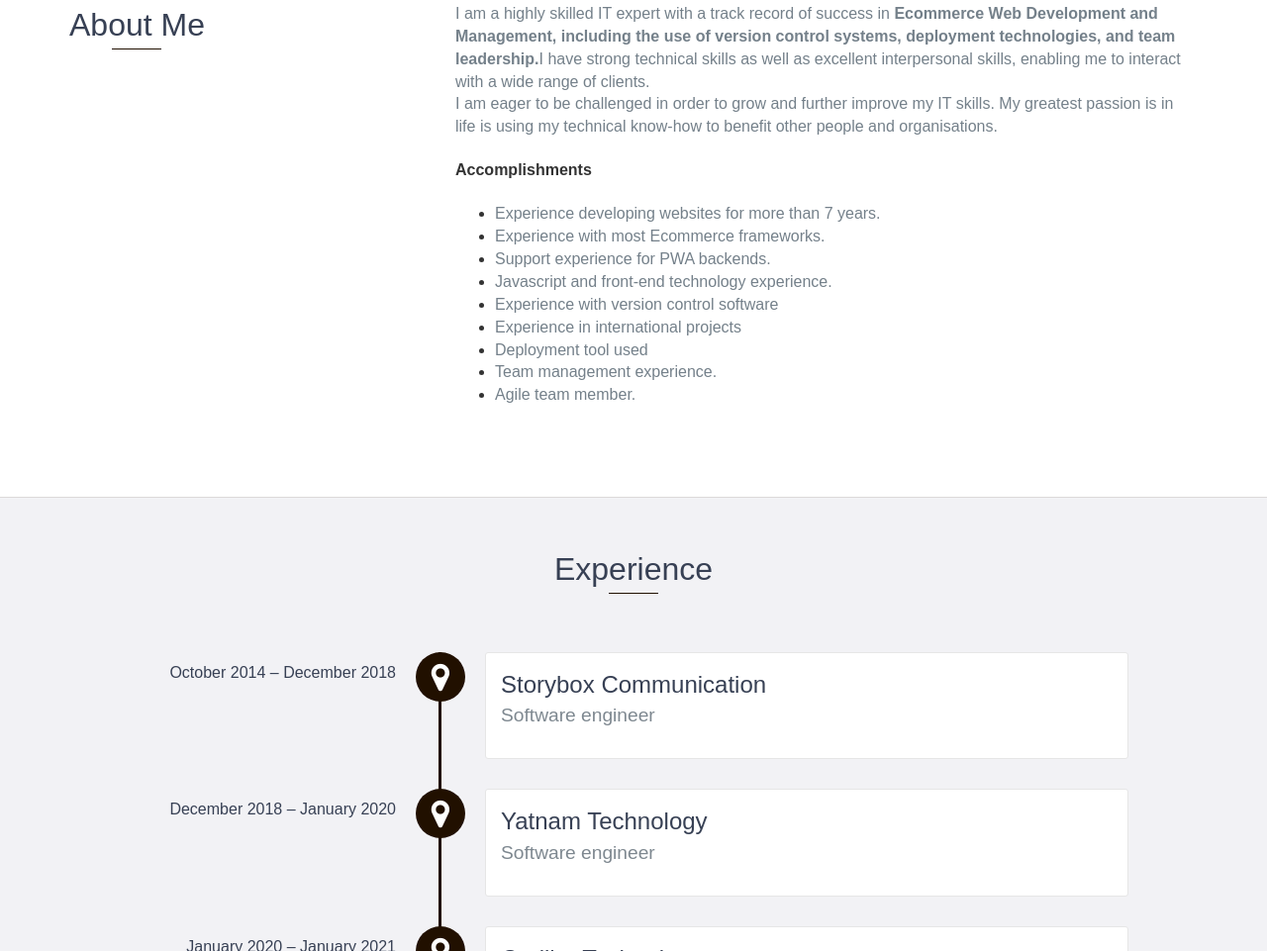
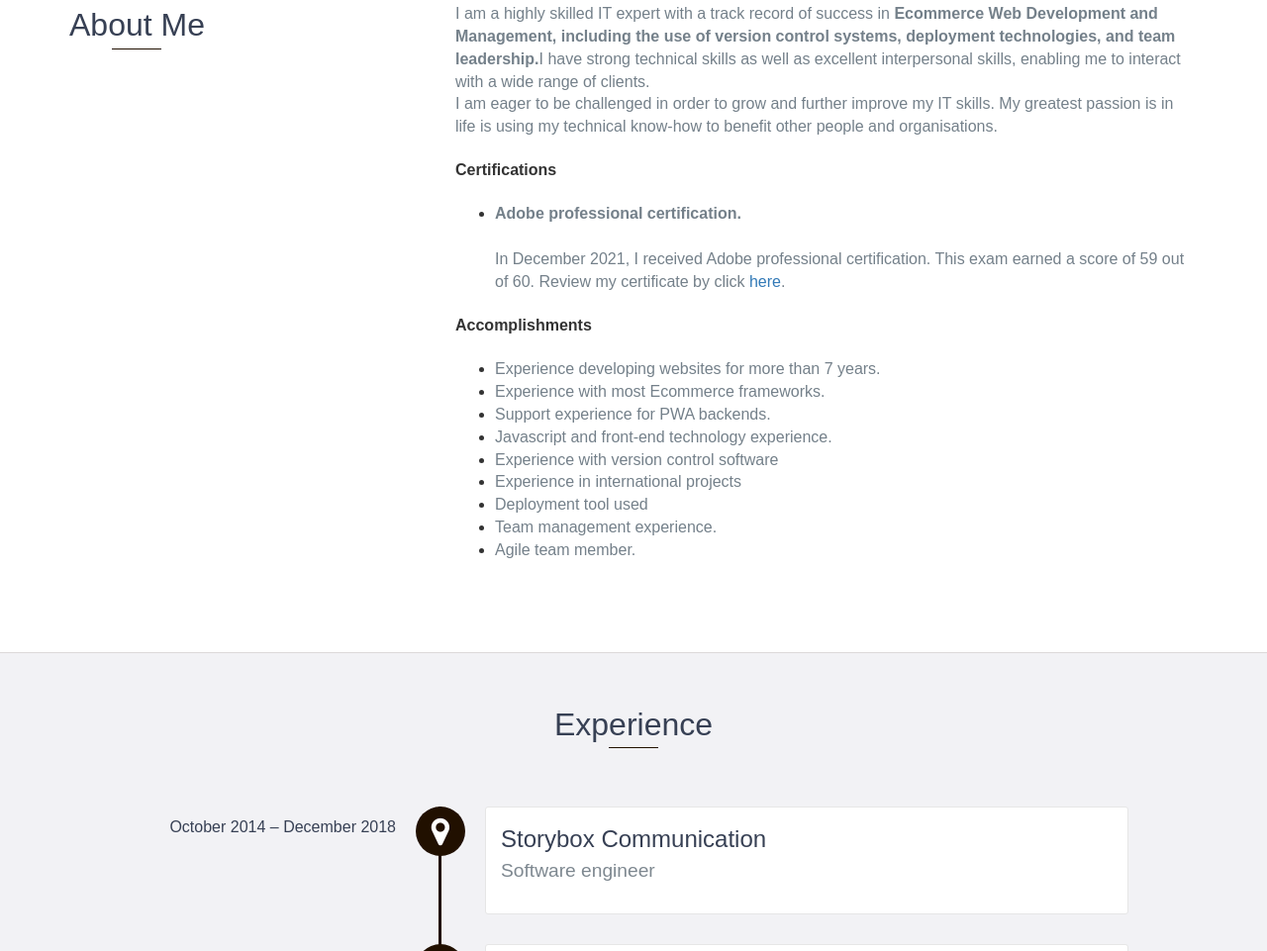
Before and after one commit to shibinvr3/shibinvr3.github.io, a website: page index.html in a window 1280 px wide. Shown: the part 872-1833 px from the top of the page at 99% size. Drawn offline with nearby package versions, Linux system fonts and the light colour scheme.

Commit message:
changes for new certification added

```diff
--- a/index.html
+++ b/index.html
@@ -54,7 +54,7 @@
                     <i class="fa fa-shopping-cart" aria-hidden="true"></i>
                 </span>
             </h2>
-            <a href="https://shibinvr3.github.io/files/resume.pdf" class="btn-rounded-white">My Resume</a>
+            <a target="_blank" href="https://shibinvr3.github.io/files/resume.pdf" class="btn-rounded-white">My Resume</a>
         </div>
         <!-- End #lead-content -->
 
@@ -79,6 +79,16 @@
                     <p>
                         I am a highly skilled IT expert with a track record of success in <strong>Ecommerce Web Development and Management, including the use of version control systems, deployment technologies, and team leadership.</strong>I have strong technical skills as well as excellent interpersonal skills, enabling me to interact with a wide range of clients.</p><p> I am eager to be challenged in order to grow and further improve my IT skills. My greatest passion is in life is using my technical know-how to benefit other people and organisations.
                     </p>
+                    <h4>Certifications</h4>
+                    <ul>
+                        <li>
+                            <p><strong>Adobe professional certification.</strong></p>
+                            <br>
+                            <p>
+                                In December 2021, I received Adobe professional certification. This exam earned a score of 59 out of 60. Review my certificate by click <a target="_blank" href="https://shibinvr3.github.io/files/AD0-E702-Adobe-Commerce-Developer-Professional.pdf">here</a>.
+                            </p>
+                        </li>
+                    </ul>
                     <h4>Accomplishments</h4>
                     <ul>
                         <li><p>Experience developing websites for more than 7 years.</p></li>
```
Also changed, not shown: 2 other files.
